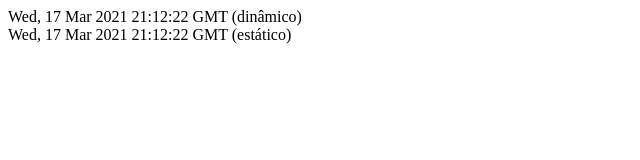
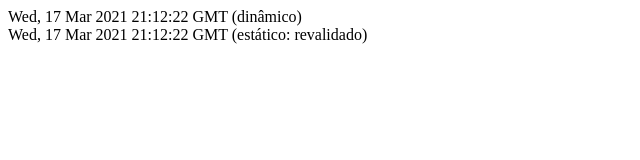
Before and after one commit to LuizCorrea-Dev/ideia1, a Next.js app: page /tempo in a window 1280 px wide. Shown: the top 160 px of the page, without its empty margins (0-640 px from the left). Built offline with nearby package versions, Linux system fonts and the light colour scheme.

Commit message:
teste de revalidando dados da pagina

```diff
--- a/pages/tempo.js
+++ b/pages/tempo.js
@@ -6,7 +6,7 @@ function Tempo (props) {
   return(
     <div>
       <div>{dynamicDateString} (dinâmico)</div>
-      <div>{props.staticDateString} (estático)</div>
+      <div>{props.staticDateString} (estático: revalidado)</div>
     </div>
   )
 }
@@ -19,7 +19,8 @@ export function getStaticProps() { // estes dados não vai para o front-end
   return{
     props: { //este props será injeto do componente TEMPO da página
       staticDateString
-    }
+    },
+    revalidate:1 // tempo em segudos para revalidar os dados da pagina. está página carrega com sucesso .
   }
 }
 
```
